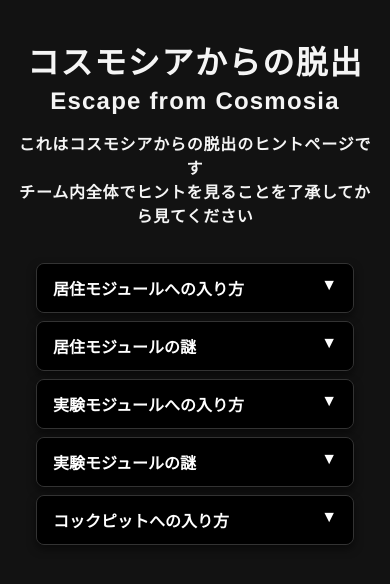
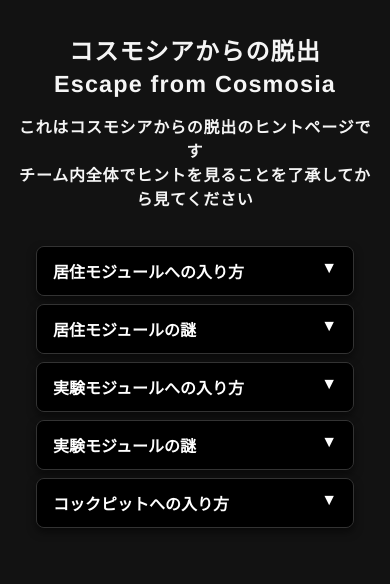
Before and after one commit to syukurimu1729/hintpage, a plain HTML site: page index.html in a window 390 px wide. Drawn offline with Linux system fonts and the light colour scheme.

Commit message:
maybefinal

```diff
--- a/index.html
+++ b/index.html
@@ -8,8 +8,8 @@
 	<style>
 	/* --- モノトーンUI用スタイル --- */
 		    body { font-family: 'Helvetica Neue', Arial, sans-serif; padding: 1rem; margin: 0; background-color: #121212; color: #f5f5f5; }
-		    h1 { text-align: center; margin-bottom: -1rem; font-size: 2rem; letter-spacing: 0.05em; }
-		    h2 { text-align: center; margin-bottom: 1rem; font-size: 1.5rem; letter-spacing: 0.05em; }
+		    h1 { text-align: center; margin-bottom: -1rem; font-size: clamp(1.5rem, 6vw, 2.5rem); letter-spacing: 0.05em; }
+		    h2 { text-align: center; margin-bottom: 1rem; font-size: clamp(1rem, 6vw, 1.5rem); letter-spacing: 0.05em; }
             .explain {margin-top:0.5rem; margin-bottom: 0.5rem;font-size: 1rem;}
 		    .container { min-height: 100vh; padding: 20px; max-width: 600px; margin: 0 auto; }
 		    .details { background-color: #1e1e1e; border: 1px solid #333; border-radius: 8px; overflow: hidden; box-shadow: 0 4px 8px rgba(0,0,0,0.5);margin-top: 0.5rem; margin-bottom: 0.5rem; }
```
